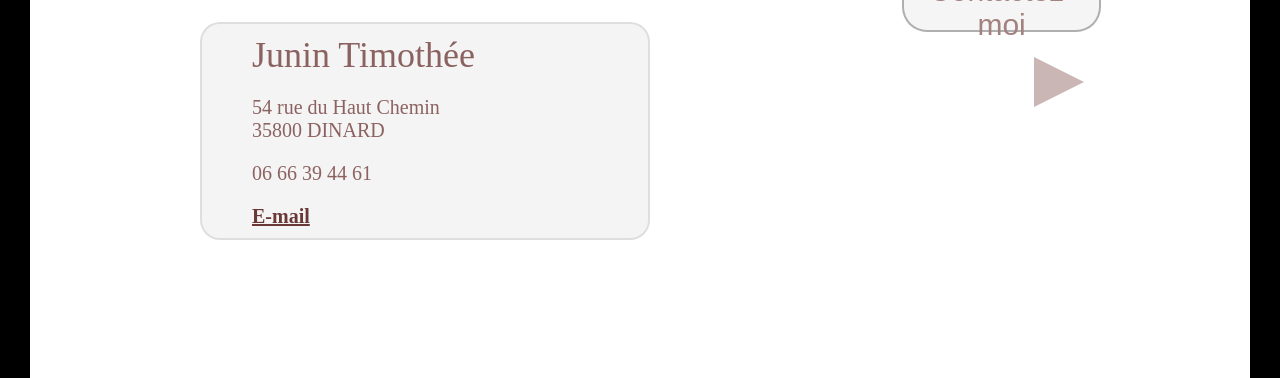
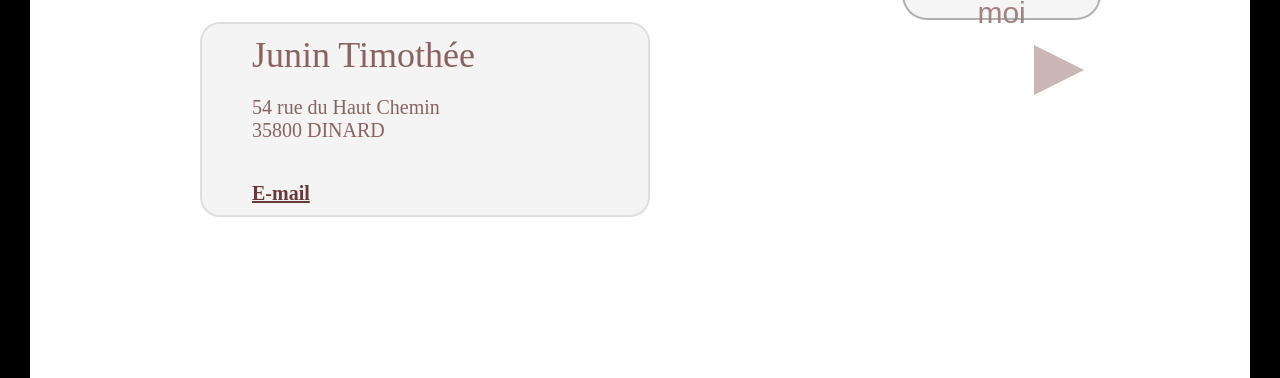
Before and after one commit to Bubamara0/portfolio, a plain HTML site: page contact.html in a window 1280 px wide. Shown: the part 827-1205 px from the top of the page. Drawn offline with Linux system fonts and the light colour scheme; a web font is replaced by a local one.

Commit message:
Update contact.html

```diff
--- a/contact.html
+++ b/contact.html
@@ -40,7 +40,7 @@
             <p id="nomprenom">Junin Timothée</p>
             <p>54 rue du Haut Chemin<br>
             35800 DINARD</p>
-            <p>06 66 39 44 61</p>
+            <p></p>
             <p><a href="mailto:t.junin@hotmail.fr"><strong>E-mail</strong></a></p>
         </div>
     </div>
```
